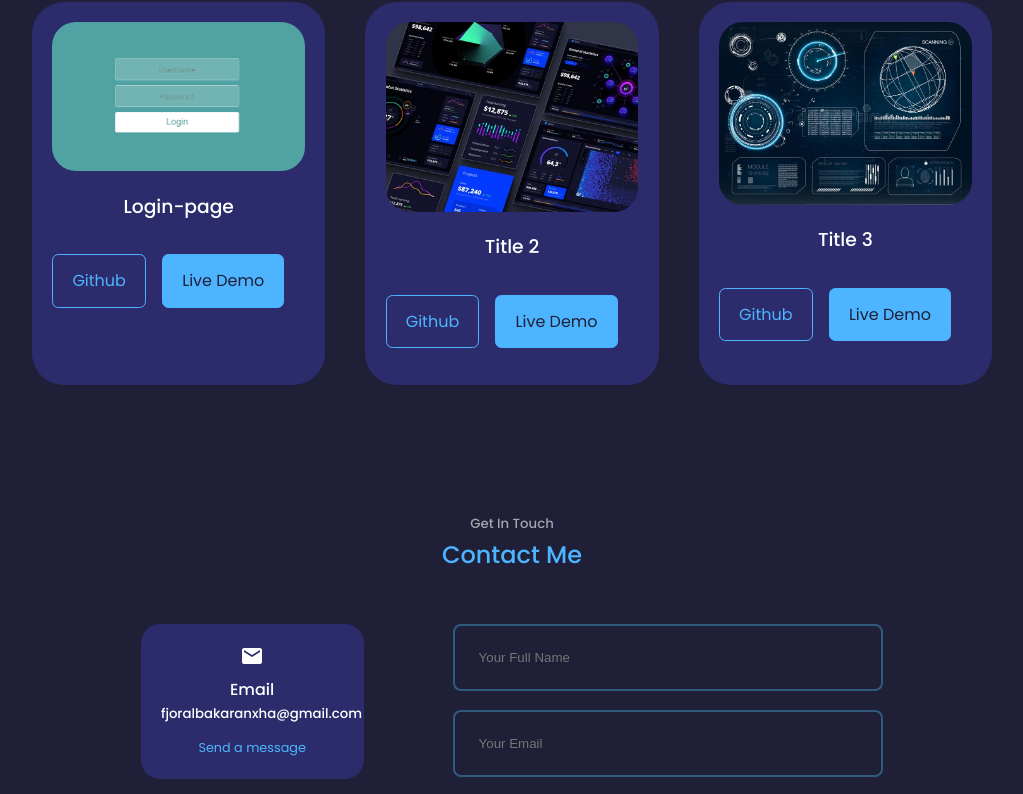
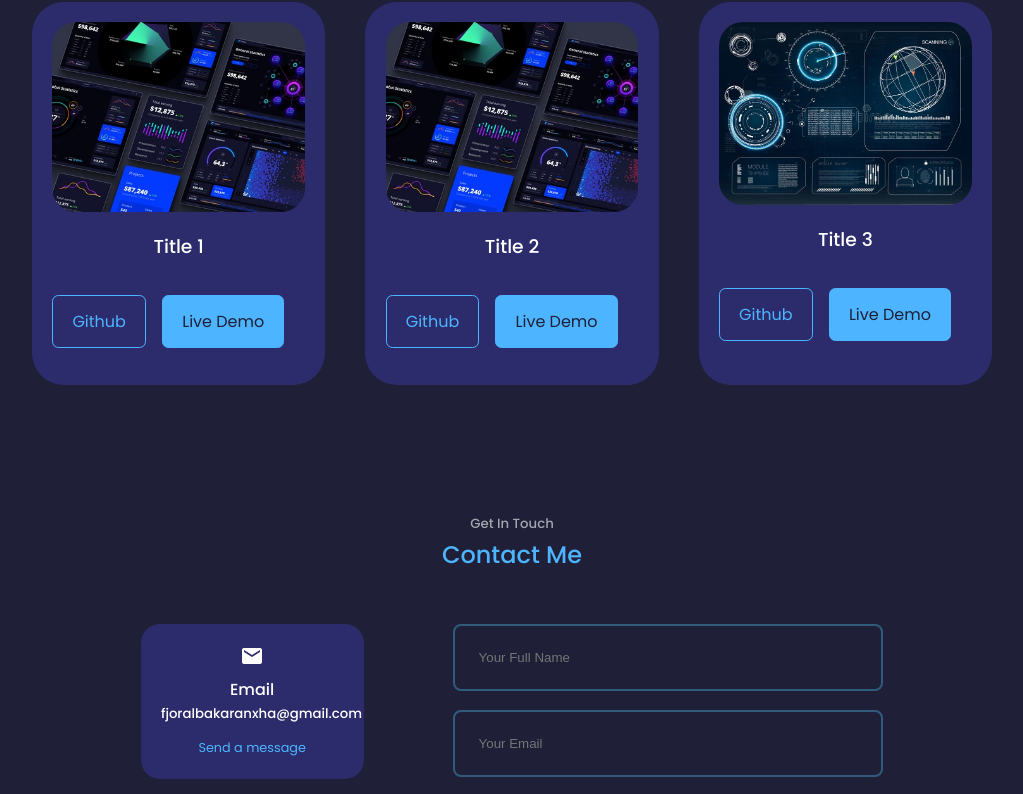
Before and after one commit to fjoralbakaranxha/react-portfolio, a React (Create React App) app: page / in a window 1280 px wide. Shown: the part 2912-3706 px from the top of the page, without its empty margins (128-1151 px from the left). Built offline with nearby package versions, Linux system fonts and the light colour scheme.

Commit message:
Update Portfolio.jsx

```diff
--- a/src/components/portfolio/Portfolio.jsx
+++ b/src/components/portfolio/Portfolio.jsx
@@ -2,15 +2,15 @@ import React from 'react'
 import "./portfolio.css";
 import p2 from "../../assets/p2.jpg";
 import p3 from "../../assets/p3.jpg";
-import sc1 from "../../assets/sc1.png";
+
 
 
 const data = [
   {
     id: 1,
-    image: sc1,
-    title: "Login-page",
-    github:"https://fjoralbakaranxha.github.io/login-page/",
+    image: p2,
+    title: "Title 1",
+    github:"https://github.com/",
     demo: "https://dribbble.com/"
   },
   {
```
